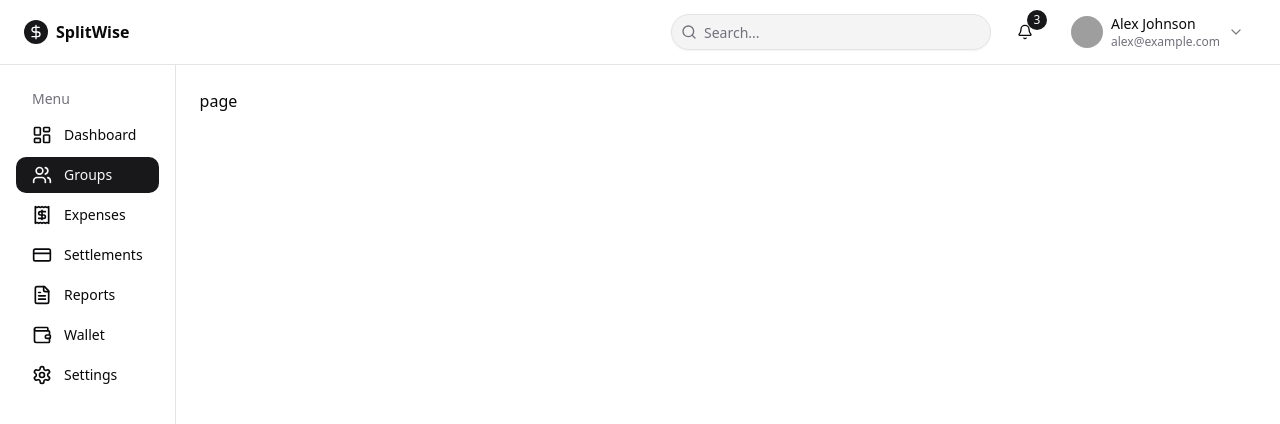
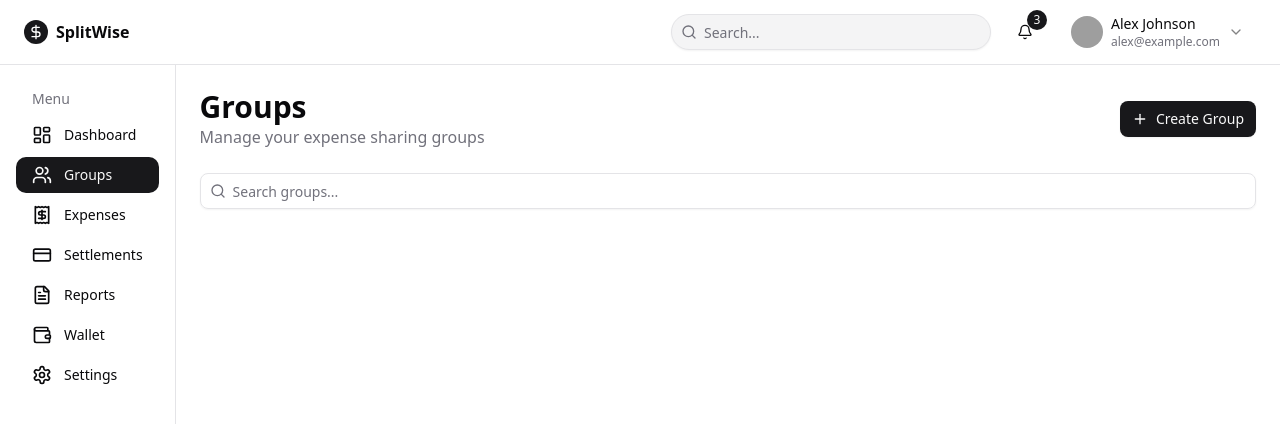
Before and after one commit to Delightsheriff/Rangers, a Next.js app in the folder frontend/: page /dashboard/groups in a window 1280 px wide. Shown: the top 424 px of the page. Built offline with nearby package versions, Linux system fonts and the light colour scheme; grey boxes are pictures that could not be loaded.

Commit message:
feat(groups-page): add initial groups page layout with header and create group button

```diff
--- a/frontend/app/dashboard/groups/page.tsx
+++ b/frontend/app/dashboard/groups/page.tsx
@@ -1,5 +1,25 @@
+import GroupsPageContent from '@/components/dashboard/groups/groups-page-content';
+import { Button } from '@/components/ui/button';
+import { Plus } from 'lucide-react';
+import Link from 'next/link';
 import React from 'react';
 
-export default function page() {
-  return <div>page</div>;
+export default async function page() {
+  return (
+    <main>
+      <div className="mb-6 flex flex-col gap-2 md:flex-row md:items-center md:justify-between">
+        <div>
+          <h1 className="text-3xl font-bold">Groups</h1>
+          <p className="text-muted-foreground">Manage your expense sharing groups</p>
+        </div>
+        <Link href="/groups/new">
+          <Button className="gap-2">
+            <Plus className="h-4 w-4" />
+            Create Group
+          </Button>
+        </Link>
+      </div>
+      <GroupsPageContent />
+    </main>
+  );
 }
--- /dev/null
+++ b/frontend/components/dashboard/groups/groups-page-content.tsx
@@ -0,0 +1,21 @@
+'use client';
+import { Input } from '@/components/ui/input';
+import { Search } from 'lucide-react';
+
+export default function GroupsPageContent() {
+  return (
+    <>
+      <div className="mb-6 flex flex-col gap-4 md:flex-row">
+        <div className="relative flex-1">
+          <Search className="absolute left-2.5 top-2.5 h-4 w-4 text-muted-foreground" />
+          <Input
+            placeholder="Search groups..."
+            className="pl-8"
+            // value={searchQuery}
+            // onChange={(e) => setSearchQuery(e.target.value)}
+          />
+        </div>
+      </div>
+    </>
+  );
+}
```
